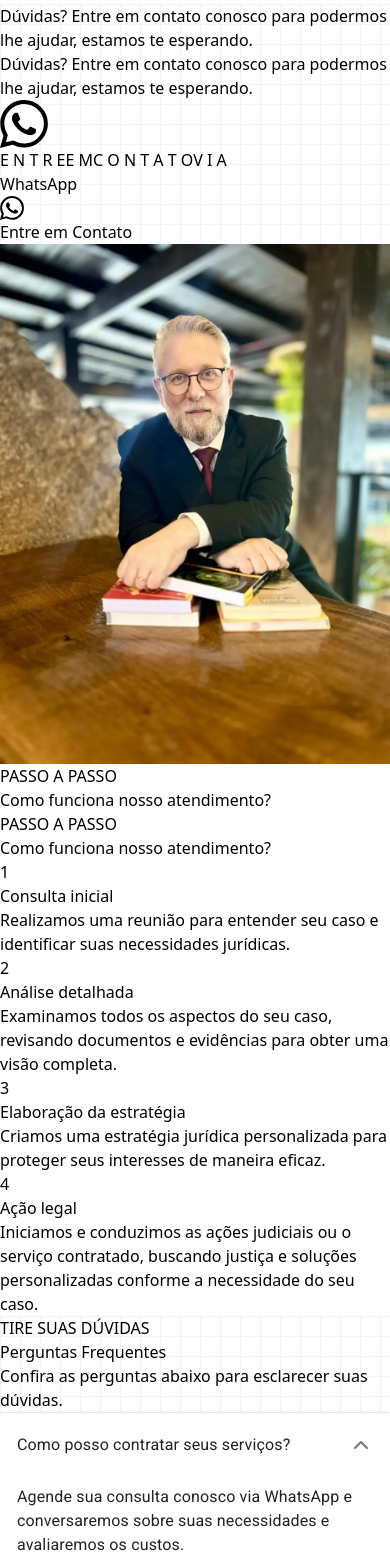
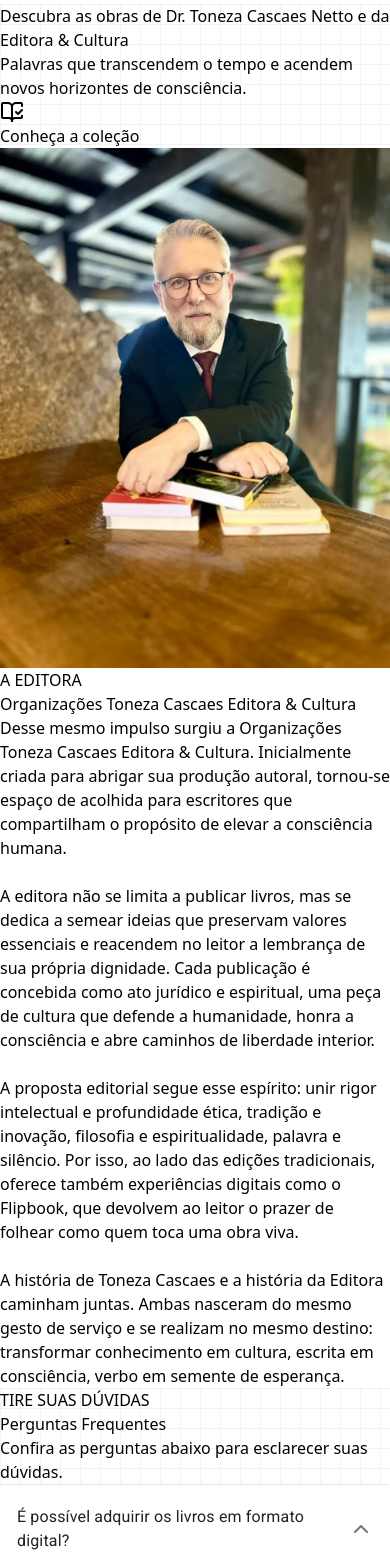
Before and after one commit to Paper-Street-Softwares/LP-Toneza-Cascaes, a React (Vite) app: page / in a window 390 px wide. Shown: the part 1945-3508 px from the top of the page. Built offline with nearby package versions, Linux system fonts and the light colour scheme; a web font is replaced by a local one.

Commit message:
fix: Versão pronta

```diff
--- a/src/components/sectionElements/SidebarSocial.jsx
+++ b/src/components/sectionElements/SidebarSocial.jsx
@@ -60,7 +60,7 @@
       <div className="flex justify-center card">
         <AlignJustify
           className={`p-button-rounded p-button-outlined lg:hidden ${
-            colorMode ? "text-primary" : "text-primary"
+            colorMode ? "text-white" : "text-white"
           } w-[40px] h-[40px]`}
           onClick={() => setVisible(true)}
         />
@@ -96,7 +96,7 @@
                       rounded
                       outlined
                       className={`${
-                        colorMode ? "text-primary" : "text-primary"
+                        colorMode ? "text-white" : "text-white"
                       }`}
                     >
                       <X size={32} />
@@ -105,11 +105,11 @@
                 </div>
 
                 <div className="h-screen overflow-y-auto">
-                  <hr className="m-5 mx-3 border-top-1 surface-border border-primary" />
+                  <hr className="m-5 mx-3 border-top-1 surface-border border-white" />
                   <ul className="p-3 m-0 list-none">
                     <li>
                       <ul
-                        className={`p-0 m-0 -mt-[16px] overflow-hidden font-medium text-primary list-none text-paragraph3 font-mainFont`}
+                        className={`p-0 m-0 -mt-[16px] overflow-hidden font-medium text-white list-none text-paragraph3 font-mainFont`}
                       >
                         {visibleSections.map(({ id, label }, index) => (
                           <li key={id}>
--- a/src/components/sectionElements/aboutInstagram/ParagraphsAboutSocial.jsx
+++ b/src/components/sectionElements/aboutInstagram/ParagraphsAboutSocial.jsx
@@ -2,12 +2,19 @@
 import React, { useState } from "react";
 import content from "../../../content/content";
 import MotionDivDownToUp from "../../animation/MotionDivDownToUp";
+import { useTranslation } from "react-i18next";
 
 function ParagraphsAboutSocial() {
+  const { t } = useTranslation();
+
   return (
     <MotionDivDownToUp>
-      <Paragraphs className="text-colorWhite text-opacity-80 mb-[48px]">
-        {content.texts.about.aboutSocial.paragraph}
+      <Paragraphs className="text-white text-opacity-80 mb-[48px]">
+        <span
+          dangerouslySetInnerHTML={{
+            __html: t("about.aboutSocial.description"),
+          }}
+        />
       </Paragraphs>
     </MotionDivDownToUp>
   );
--- a/src/components/sectionElements/aboutInstagram/SocialPrint.jsx
+++ b/src/components/sectionElements/aboutInstagram/SocialPrint.jsx
@@ -7,7 +7,7 @@
       <img
         src={content.texts.about.aboutSocial.img.img}
         alt={content.texts.about.aboutSocial.img.alt}
-        className="w-[100%] desktop1:w-[415px] desktop2:w-[485px]"
+        className="w-[100%] desktop1:w-[415px] desktop2:w-[485px] rounded-[10px]"
       />
     </MotionDivDownToUp>
   );
--- a/src/components/sections/AboutInstagram.jsx
+++ b/src/components/sections/AboutInstagram.jsx
@@ -27,7 +27,7 @@
   const textClass = textClasses[colorMode] || textClasses.default;
 
   return (
-    <SectionArea id="about" className={`${bgClass}`} paddingtop={false}>
+    <SectionArea id="about" className={`${bgClass}`} paddingtop={true}>
       <SectionWrapper className="flex flex-col desktop1:flex-row gap-[40px] desktop1:gap-x-[40px] desktop1:justify-between">
         {socialPrint ? (
           <SocialPrint colorMode={colorMode} />
--- a/src/components/sections/CtaSecondary.jsx
+++ b/src/components/sections/CtaSecondary.jsx
@@ -1,15 +1,42 @@
-import React from "react";
-import { useTranslation } from "react-i18next";
 import Button from "../interactives/Button";
 import content from "../../content/content";
 import { useNavigate } from "react-router-dom";
+import { X, MoveRight } from "lucide-react";
 import SectionArea from "../sectionElements/SectionArea";
 import SectionHeader from "../sectionElements/SectionHeader";
 import SectionWrapper from "../sectionElements/SectionWrapper";
+import { useTranslation } from "react-i18next";
+import React, { useState } from "react";
+import { Dialog } from "primereact/dialog";
 
-export default function CtaSecondary({ colorMode = "default" }) {
+export default function Cta({ colorMode = "default" }) {
+  const navigate = useNavigate();
   const { t } = useTranslation();
-  const navigate = useNavigate();
+  const [visible, setVisible] = useState(false);
+
+  // Links fixos da Hotmart
+  const livros = [
+    {
+      titulo: "O LIVRO DAS 777 VERDADES",
+      url: "https://pay.hotmart.com/A101084251R",
+    },
+    {
+      titulo: "UM LIVRO DE VÁRIOS TÍTULOS",
+      url: "https://pay.hotmart.com/B100911746E",
+    },
+    {
+      titulo: "OS GUARDIÕES DA LUZ",
+      url: "https://pay.hotmart.com/K100883197L",
+    },
+    {
+      titulo: "A MULHER DEVE SER O TEMPLO...",
+      url: "https://pay.hotmart.com/S101157235K",
+    },
+    {
+      titulo: "A ESCADA ESQUECIDA",
+      url: "https://pay.hotmart.com/Q101488384Y",
+    },
+  ];
 
   // Definir classes de tema
   const bgClasses = {
@@ -18,7 +45,7 @@
     default: "squares",
   };
   const textClasses = {
-    dark: "text-secondary",
+    dark: "text-white",
     light: "text-black",
     default: "text-black",
   };
@@ -26,17 +53,23 @@
   const textClass = textClasses[colorMode] || textClasses.default;
 
   return (
-    <SectionArea className={`${bgClass}`}>
+    <>
+      <SectionArea className={`${bgClass}`} paddingbot={true}>
         <SectionWrapper>
-        <div className="flex flex-col desktop1:flex-row justify-evenly">
-          <div className="desktop1:w-[45%]">
           <SectionHeader
             colorMode="dark"
-              className={`text-center desktop1:hidden ${textClass}`}
+            className={`text-center ${textClass}`}
             sectionHeaderTitle={
               <span
                 dangerouslySetInnerHTML={{
                   __html: t("ctaSecondary.title"),
+                }}
+              />
+            }
+            sectionHeaderSubtitle={
+              <span
+                dangerouslySetInnerHTML={{
+                  __html: t("ctaSecondary.subtitleDireitaPartes"),
                 }}
               />
             }
@@ -45,63 +78,71 @@
             miniTitleBgColor={false}
             type=""
           />
-            <SectionHeader
-              colorMode="dark"
-              className={`text-center hidden desktop1:flex ${textClass}`}
-              sectionHeaderTitle={
-                <span
-                  dangerouslySetInnerHTML={{
-                    __html: t("ctaSecondary.title"),
-                  }}
-                />
-              }
-              titleColorSet={textClass}
-              subtitleColorSet={textClass}
-              miniTitleBgColor={false}
-              type="article"
-            />
-          </div>
-          <div className="desktop1:w-[45%] flex flex-col items-center justify-evenly">
-            <svg
-              xmlns="http://www.w3.org/2000/svg"
-              width={48}
-              height={48}
-              fill="currentColor"
-              viewBox="0 0 24 24"
-            >
-              <path d="M17.472 14.382c-.297-.149-1.758-.867-2.03-.967-.273-.099-.472-.148-.67.15-.197.297-.768.966-.94 1.164-.173.198-.347.223-.644.074-.297-.149-1.255-.463-2.39-1.475-.883-.788-1.48-1.761-1.653-2.059-.173-.297-.018-.458.13-.606.134-.133.298-.347.446-.52.149-.174.198-.298.298-.497.099-.198.05-.372-.025-.521-.075-.149-.669-1.611-.916-2.207-.242-.579-.487-.5-.67-.51-.173-.007-.372-.009-.571-.009-.198 0-.52.074-.793.372-.273.297-1.04 1.016-1.04 2.479 0 1.462 1.065 2.875 1.213 3.074.149.198 2.095 3.2 5.077 4.487.709.306 1.262.489 1.694.625.712.226 1.36.194 1.872.118.571-.085 1.758-.718 2.006-1.412.248-.694.248-1.288.173-1.412-.074-.124-.272-.198-.57-.347m-5.421 7.403h-.004a9.87 9.87 0 01-5.031-1.378l-.361-.214-3.741.982.998-3.648-.235-.374a9.86 9.86 0 01-1.51-5.26c.001-5.45 4.436-9.884 9.888-9.884 2.64 0 5.122 1.03 6.988 2.896a9.825 9.825 0 012.893 6.994c-.002 5.45-4.436 9.884-9.884 9.884m8.413-18.297A11.815 11.815 0 0012.05 0C5.495 0 .16 5.335.158 11.892c0 2.096.547 4.142 1.588 5.94L0 24l6.305-1.654a11.882 11.882 0 005.732 1.463h.005c6.554 0 11.89-5.335 11.892-11.892a11.821 11.821 0 00-3.466-8.413" />
-            </svg>
-            <div className="gap-3 flex font-mainFont opacity-60 mt-1">
-              {t("ctaSecondary.subtitleDireitaPartes", {
-                returnObjects: true,
-              }).map((parte, i) => (
-                <span key={i}>{parte}</span>
-              ))}
-            </div>
-            <p className="text-title5 my-3 font-mainFont">
-              {t("ctaSecondary.titleDireita")}
-            </p>
           <Button
-              aria-label={t("hero.ctaButtonAriaLabel")}
+            className="bg-buttonColor text-labelButtons px-6 py-3 rounded-2xl hover:scale-105 transition"
             label={t("ctaSecondary.ctaButtonText")}
-              animation
+            onClick={() => setVisible(true)}
             icon={
               <svg
                 xmlns="http://www.w3.org/2000/svg"
-                  width={24}
-                  height={24}
-                  fill="currentColor"
+                width="24"
+                height="24"
                 viewBox="0 0 24 24"
+                fill="none"
+                stroke="currentColor"
+                stroke-width="2"
+                stroke-linecap="round"
+                stroke-linejoin="round"
+                class="lucide lucide-book-open-check-icon lucide-book-open-check"
               >
-                  <path d="M17.472 14.382c-.297-.149-1.758-.867-2.03-.967-.273-.099-.472-.148-.67.15-.197.297-.768.966-.94 1.164-.173.198-.347.223-.644.074-.297-.149-1.255-.463-2.39-1.475-.883-.788-1.48-1.761-1.653-2.059-.173-.297-.018-.458.13-.606.134-.133.298-.347.446-.52.149-.174.198-.298.298-.497.099-.198.05-.372-.025-.521-.075-.149-.669-1.611-.916-2.207-.242-.579-.487-.5-.67-.51-.173-.007-.372-.009-.571-.009-.198 0-.52.074-.793.372-.273.297-1.04 1.016-1.04 2.479 0 1.462 1.065 2.875 1.213 3.074.149.198 2.095 3.2 5.077 4.487.709.306 1.262.489 1.694.625.712.226 1.36.194 1.872.118.571-.085 1.758-.718 2.006-1.412.248-.694.248-1.288.173-1.412-.074-.124-.272-.198-.57-.347m-5.421 7.403h-.004a9.87 9.87 0 01-5.031-1.378l-.361-.214-3.741.982.998-3.648-.235-.374a9.86 9.86 0 01-1.51-5.26c.001-5.45 4.436-9.884 9.888-9.884 2.64 0 5.122 1.03 6.988 2.896a9.825 9.825 0 012.893 6.994c-.002 5.45-4.436 9.884-9.884 9.884m8.413-18.297A11.815 11.815 0 0012.05 0C5.495 0 .16 5.335.158 11.892c0 2.096.547 4.142 1.588 5.94L0 24l6.305-1.654a11.882 11.882 0 005.732 1.463h.005c6.554 0 11.89-5.335 11.892-11.892a11.821 11.821 0 00-3.466-8.413" />
+                <path d="M12 21V7" />
+                <path d="m16 12 2 2 4-4" />
+                <path d="M22 6V4a1 1 0 0 0-1-1h-5a4 4 0 0 0-4 4 4 4 0 0 0-4-4H3a1 1 0 0 0-1 1v13a1 1 0 0 0 1 1h6a3 3 0 0 1 3 3 3 3 0 0 1 3-3h6a1 1 0 0 0 1-1v-1.3" />
               </svg>
             }
-              color="bg-primary"
-              labelColor="text-labelButtons"
           />
-          </div>
-        </div>
         </SectionWrapper>
       </SectionArea>
+
+      {/* Modal */}
+      <Dialog
+        className="font-secondFont"
+        closeIcon={<X size={20} />}
+        header={
+          <span dangerouslySetInnerHTML={{ __html: t("ctaSecondary.title") }} />
+        }
+        visible={visible}
+        onHide={() => setVisible(false)}
+        style={{ width: "50vw" }}
+        breakpoints={{ "4000px": "60vw", "1024px": "70vw", "641px": "90vw" }}
+      >
+        <div className="text-paragraph3">
+          <p
+            className="mb-4"
+            dangerouslySetInnerHTML={{ __html: t("hero.modalSubtitle") }}
+          />
+          <p
+            className="mb-6"
+            dangerouslySetInnerHTML={{ __html: t("hero.modalDescription") }}
+          />
+
+          <ul className="space-y-4">
+            {livros.map((livro, i) => (
+              <li key={i}>
+                <a
+                  href={livro.url}
+                  target="_blank"
+                  rel="noopener noreferrer"
+                  className="flex items-center justify-between bg-gray-100 p-3 rounded-lg hover:bg-gray-200 transition"
+                >
+                  <span>{livro.titulo}</span>
+                  <MoveRight size={18} />
+                </a>
+              </li>
+            ))}
+          </ul>
+        </div>
+      </Dialog>
+    </>
   );
 }
--- a/src/components/sections/FooterSocial.jsx
+++ b/src/components/sections/FooterSocial.jsx
@@ -45,18 +45,18 @@
           <div className="w-full max-w-[1215px] flex flex-col gap-y-[80px] desktop1:flex-row desktop1:justify-between">
             {/* Coluna 1 */}
             <div className="flex flex-col gap-y-[16px] desktop1:w-[290px] text-paragraph3">
-              <LogoFooter />
-              <PhoneFooter colorMode={colorMode} />
+              {/* <LogoFooter /> */}
+              {/* <PhoneFooter colorMode={colorMode} />
               <EmailFooter />
               {addres && <AdressFooter />}
               <ExpedienteFooter />
-              {obs && <ObsFooter />}
+              {obs && <ObsFooter />} */}
             </div>
 
             {/* Coluna 2 */}
             <div className="flex flex-col gap-y-[16px] desktop1:w-[290px]">
-              <MidTextFooter />
-              <ParagrapfFooter />
+              {/* <MidTextFooter /> */}
+              {/* <ParagrapfFooter /> */}
               <MotionDivDownToUp>
                 {/* Aqui os textos foram atualizados */}
                 <p className="opacity-90">
@@ -78,8 +78,8 @@
 
             {/* Coluna 3 */}
             <div className="flex flex-col gap-y-[16px] desktop1:w-[290px]">
-              <NavegationTextFooter />
-              <LinksNavegationFooter mode={mode} />
+              {/* <NavegationTextFooter /> */}
+              {/* <LinksNavegationFooter mode={mode} /> */}
             </div>
           </div>
           <CopyrightFooter />
--- a/src/components/sections/NavbarSocial.jsx
+++ b/src/components/sections/NavbarSocial.jsx
@@ -117,8 +117,8 @@
               alt={content.texts.navbar.logo.alt}
               className={`bg-transparent ${
                 scrolling
-                  ? " w-[20%] phone3:w-[20%] tablet1:w-[20%] tablet2:w-[20%] desktop1:w-[20%] desktop2:w-[20%]"
-                  : "my-[20px] w-[30%] phone2:w-[30%] phone3:w-[30%] tablet1:w-[30%] tablet2:w-[30%] desktop1:w-[30%] desktop2:w-[30%]"
+                  ? " w-[20%] phone3:w-[20%] tablet1:w-[20%] tablet2:w-[15%] desktop1:w-[20%] desktop2:w-[20%]"
+                  : "my-[20px] w-[30%] phone2:w-[30%] phone3:w-[30%] tablet1:w-[30%] tablet2:w-[25%] desktop1:w-[30%] desktop2:w-[30%]"
               } transition-all duration-1000`}
             />
           </ScrollLink>
--- a/src/locales/pt.json
+++ b/src/locales/pt.json
@@ -93,9 +93,10 @@
     "ctaButtonAriaLabel": "",
     "ctaButtonText": "Entre em contato",
     "aboutSocial": {
-      "miniTag": "A_Definir",
-      "title": "A_Definir",
-      "subtitle": "A_Definir",
+      "miniTag": "A EDITORA",
+      "title": "Organizações Toneza Cascaes Editora & Cultura",
+      "subtitle": "",
+      "description": "Desse mesmo impulso surgiu a Organizações Toneza Cascaes Editora & Cultura. Inicialmente criada para abrigar sua produção autoral, tornou-se espaço de acolhida para escritores que compartilham o propósito de elevar a consciência humana.  <br/><br/> A editora não se limita a publicar livros, mas se dedica a semear ideias que preservam valores essenciais e reacendem no leitor a lembrança de sua própria dignidade. Cada publicação é concebida como ato jurídico e espiritual, uma peça de cultura que defende a humanidade, honra a consciência e abre caminhos de liberdade interior. <br/><br/> A proposta editorial segue esse espírito: unir rigor intelectual e profundidade ética, tradição e inovação, filosofia e espiritualidade, palavra e silêncio. Por isso, ao lado das edições tradicionais, oferece também experiências digitais como o Flipbook, que devolvem ao leitor o prazer de folhear como quem toca uma obra viva. <br/><br/> A história de Toneza Cascaes e a história da Editora caminham juntas. Ambas nasceram do mesmo gesto de serviço e se realizam no mesmo destino: transformar conhecimento em cultura, escrita em consciência, verbo em semente de esperança.",
       "labelInstagram": "A_Definir",
       "labelFacebook": "A_Definir",
       "labelLinkedin": "A_Definir",
@@ -103,10 +104,11 @@
     }
   },
   "ctaSecondary": {
-    "title": "<span class=\"text-primary font-bold\">Dúvidas?</span> Entre em contato conosco para podermos lhe ajudar, <span class=\"text-primary font-bold\">estamos te esperando.</span>",
-    "subtitleDireitaPartes": ["E N T R E", "E M", "C O N T A T O", "V I A"],
+    "minitag": "Convite à Leitura",
+    "title": "Descubra as obras de <span class=\"text-primary font-bold\"> Dr. Toneza Cascaes Netto</span> e da <span class=\"text-primary font-bold\">Editora & Cultura</span> ",
+    "subtitleDireitaPartes": "Palavras que transcendem o tempo e acendem novos horizontes de consciência.",
     "titleDireita": "WhatsApp",
-    "ctaButtonText": "Entre em Contato"
+    "ctaButtonText": "Conheça a coleção"
   },
   "steps": {
     "miniTag": "PASSO A PASSO",
@@ -146,23 +148,23 @@
   "faq": {
     "miniTag": "TIRE SUAS DÚVIDAS",
     "title": "Perguntas Frequentes",
-    "subtitle": "Confira as perguntas abaixo para esclarecer suas dúvidas.",
+    "subtitle": "Confira as perguntas abaixo para esclarecer suas dúvidas. ",
     "questions": {
       "question1": {
-        "question": "Como posso contratar seus serviços?",
-        "answer": "Agende sua consulta conosco via WhatsApp e conversaremos sobre suas necessidades e avaliaremos os custos."
+        "question": "É possível adquirir os livros em formato digital?",
+        "answer": "Sim. Além das edições tradicionais, oferecemos experiências digitais como o Flipbook, que permitem ao leitor folhear a obra como se tivesse um exemplar físico em mãos."
       },
       "question2": {
-        "question": "Qual é o prazo médio para resolução de um caso?",
-        "answer": "O prazo médio varia conforme a complexidade, mas discutiremos uma estimativa durante a consulta inicial."
+        "question": "Onde posso encontrar as publicações?",
+        "answer": "As obras estão disponíveis diretamente pela Editora e, progressivamente, em diversas plataformas e idiomas, ampliando o alcance da mensagem ao público internacional."
       },
       "question3": {
-        "question": "Quais documentos devo levar para a consulta?",
-        "answer": "Traga os documentos relevantes ao seu caso, como contratos, correspondências e registros, além de documentos pessoais e comprovante de residência."
+        "question": "Os livros da Editora têm tradução para outros idiomas?",
+        "answer": "Sim. Diversas obras já estão sendo traduzidas e publicadas em diferentes idiomas, tornando o pensamento e a mensagem acessíveis a leitores ao redor do mundo."
       },
       "question4": {
-        "question": "Vocês oferecem serviços de consultoria preventiva?",
-        "answer": "Sim, oferecemos consultoria preventiva para evitar problemas futuros e garantir conformidade legal."
+        "question": "Qual é o diferencial da Editora em relação a outras casas editoriais?",
+        "answer": "Nosso propósito vai além da publicação: cada obra é concebida como um ato jurídico e espiritual, destinada a despertar consciência, preservar a dignidade e oferecer horizontes de transformação interior."
       }
     },
     "paragraph": "Clique aqui caso tenha mais dúvidas"
--- a/src/pages/Index.jsx
+++ b/src/pages/Index.jsx
@@ -74,15 +74,16 @@
       />
 
       <About modal={true} showGallery={false} colorMode={colorMode} />
-      {/* <AboutInstagram colorMode={colorMode} socialPrint={true} /> */}
       <CtaSecondary />
-      <Steps colorMode={colorMode} />
+      <AboutInstagram colorMode={colorMode} socialPrint={true} />
+
+      {/* <Steps colorMode={colorMode} /> */}
       {/* <BlogPosts /> */}
       <Faq colorMode={colorMode} />
       {/* <Maps colorMode={colorMode} /> */}
       <FooterSocial colorMode={colorMode} addres={true} obs={false} />
-      <FloatingWhatsappButton />
-      <BackToTopButton />
+      {/* <FloatingWhatsappButton />
+      <BackToTopButton /> */}
     </>
   );
 }
```
Also changed, not shown: src/assets/imgs/about/aboutSocial.webp, src/assets/imgs/hero/lawHero.webp. Lines whose indentation alone changed are shown as unchanged.
